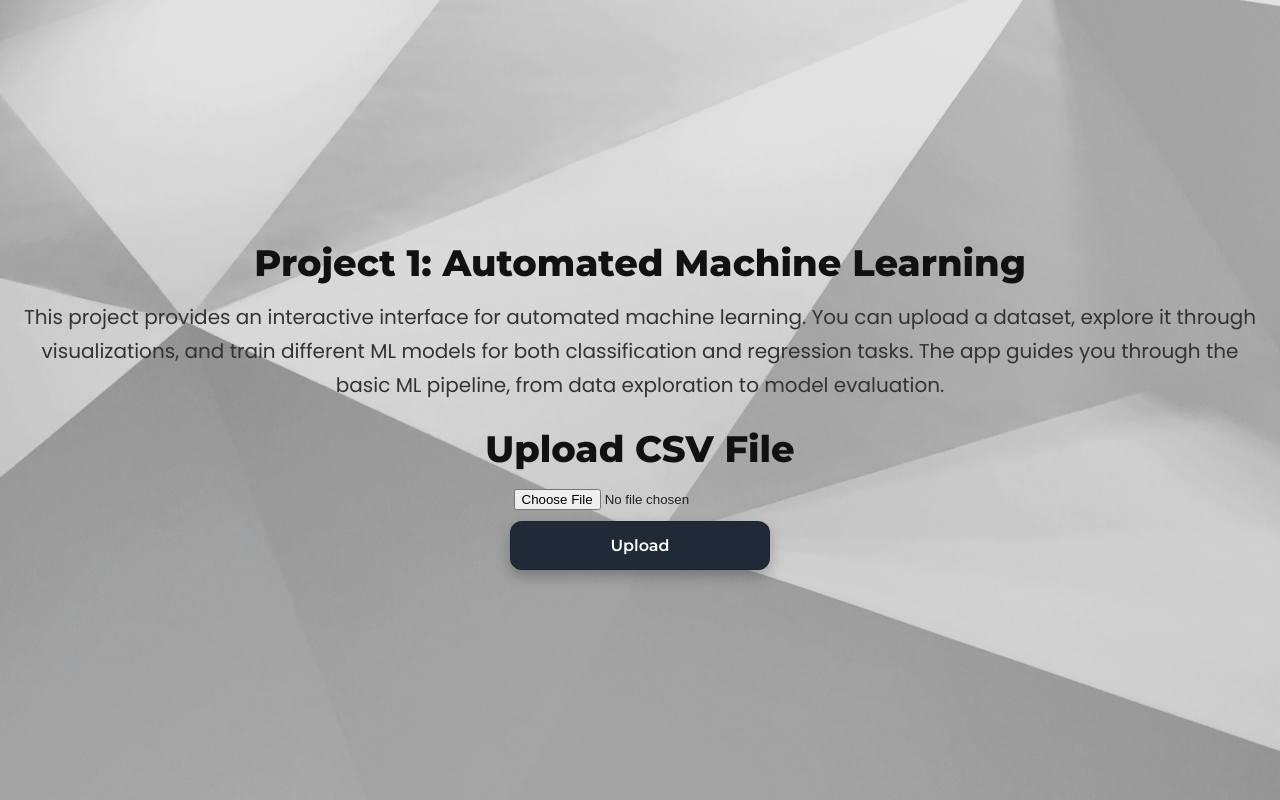
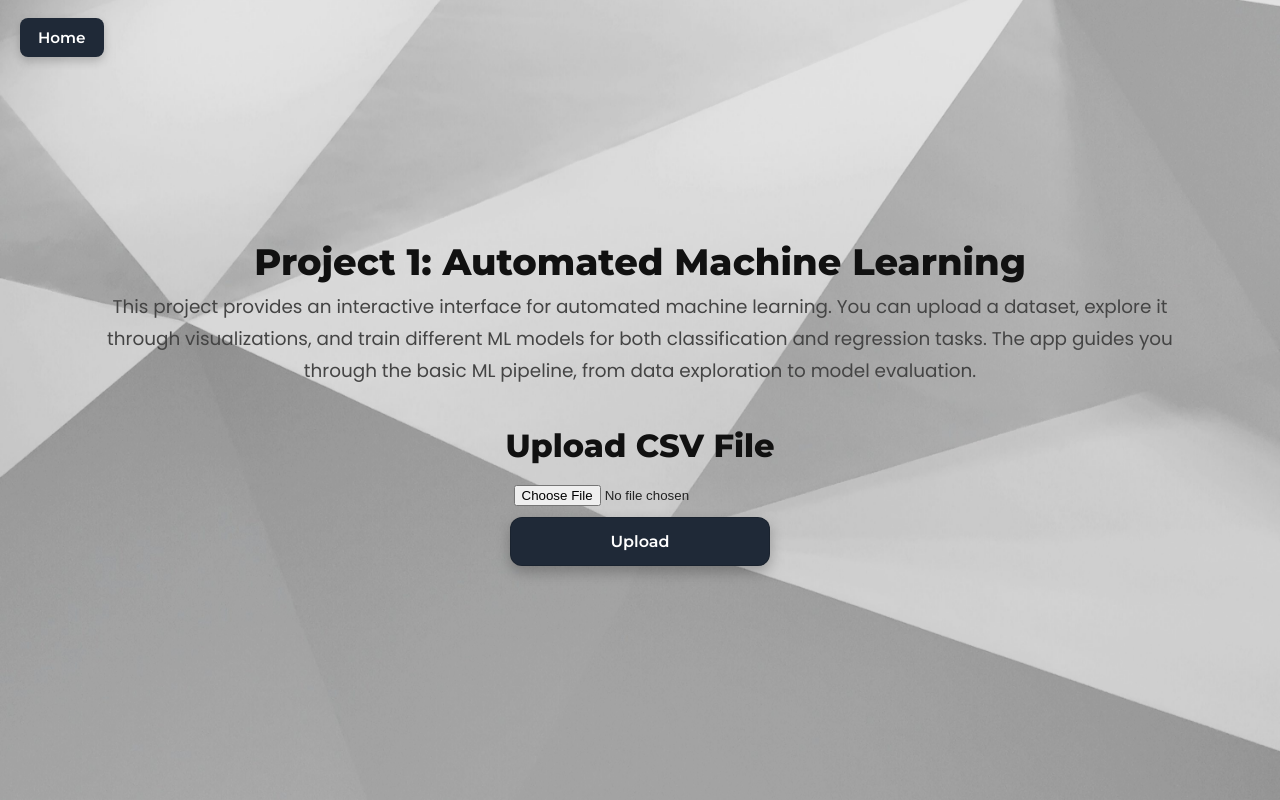
Before and after one commit to sonakshig2720/HCAI-Project, a Django app: page /project1/ in a window 1280 px wide. Run offline with Django 5.2, Linux system fonts and the light colour scheme; parts of the project's set-up code (start-up, migrations or seed data) failed here and were passed over.

Commit message:
project1_changes_style

```diff
--- a/project1/templates/index.html
+++ b/project1/templates/index.html
@@ -1,29 +1,37 @@
 {% extends 'base.html' %}
 {% load static %}
 
-{% block head_extra %}
-<link rel="stylesheet" href="{% static 'project1/style.css' %}">
+{% block extra_css %}
+  <link rel="stylesheet" href="{% static 'project2.css' %}">
 {% endblock %}
 
 {% block content %}
-<div class="page-container">
-  <h1 style="text-align: center; margin-top: 20px;"> Project 1: Automated Machine Learning </h1>
+<div class="project2">
+
+  <a href="{% url 'home:index' %}" class="home-button">Home</a>
+
+  <h1>Project 1: Automated Machine Learning</h1>
 
   <!-- Small description below title -->
   <p class="lead">
-    This project provides an interactive interface for automated machine learning. You can upload a dataset, explore it through visualizations, and train different ML models for both classification and regression tasks. The app guides you through the basic ML pipeline, from data exploration to model evaluation.
+    This project provides an interactive interface for automated machine learning.
+    You can upload a dataset, explore it through visualizations, and train different ML models
+    for both classification and regression tasks. The app guides you through the basic ML pipeline,
+    from data exploration to model evaluation.
   </p>
 
-  <h1>Upload CSV File</h1>
+  <section>
+    <h2>Upload CSV File</h2>
     <form method="post" enctype="multipart/form-data">
       {% csrf_token %}
       <input type="file" name="csv_file" accept=".csv" required>
       <button type="submit">Upload</button>
     </form>
+  </section>
 
   {% if data_preview %}
-  <h2 class="section-title">Dataset Preview</h2>
-
+    <section>
+      <h2>Dataset Preview</h2>
       <div class="data-preview-container">
         <style>
           .data-preview-container {
@@ -51,18 +59,16 @@
               border: 1px solid #ddd !important;
               text-align: center !important;
               font-size: 13px !important;
-            background: transparent !important;
-            font-weight: bold !important;   /* << all text bold */
           }
         </style>
         {{ data_preview|safe }}
       </div>
+    </section>
   {% endif %}
-
-
 
   {% if show_visualize or show_train_form %}
     <hr>
+    <section>
       <h2>Select Task and Target Column</h2>
       <form method="post">
         {% csrf_token %}
@@ -96,15 +102,19 @@
 
         <button type="submit" name="visualize">Visualize</button>
       </form>
+    </section>
   {% endif %}
 
   {% if plot_url %}
-    <h2>Generated Plot:</h2>
+    <section>
+      <h2>Generated Plot</h2>
       <img src="{{ plot_url }}" alt="Generated plot" style="max-width: 600px; border: 1px solid #ccc;">
+    </section>
   {% endif %}
 
   {% if show_train_form %}
     <hr>
+    <section>
       <h2>Train a Model</h2>
       <form method="post">
         {% csrf_token %}
@@ -153,15 +163,19 @@
         }
         updateModels();
       </script>
+    </section>
   {% endif %}
 
   {% if model_label %}
-    <h3 style="margin-top: 20px;">Model Info:</h3>
+    <section>
+      <h3>Model Info</h3>
       <p><strong>The model being implemented is:</strong> {{ model_label }}</p>
+    </section>
   {% endif %}
 
   {% if evaluation_result %}
-    <h3>Model Evaluation Result:</h3>
+    <section>
+      <h3>Model Evaluation Result</h3>
       {% if task == "classification" %}
         <p><strong>Accuracy:</strong> {{ evaluation_result.accuracy }}</p>
         <p><strong>Precision:</strong> {{ evaluation_result.precision }}</p>
@@ -173,6 +187,8 @@
         <p><strong>Root Mean Squared Error:</strong> {{ evaluation_result.rmse }}</p>
         <p><strong>R² Score:</strong> {{ evaluation_result.r2 }}</p>
       {% endif %}
+    </section>
   {% endif %}
+
 </div>
 {% endblock %}
```
Also changed, not shown: project1/static/project1/style.css (deleted, +0 -38 lines), media/bcf26824-8c23-403b-9732-7742eb3f38d5.png (added). Lines whose indentation alone changed are shown as unchanged.
